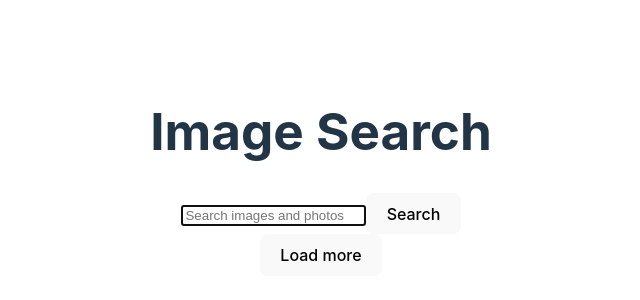
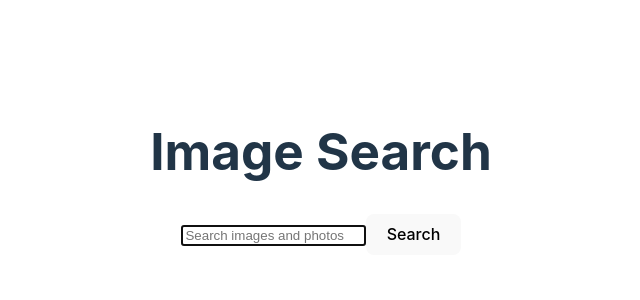
Before and after one commit to MariyaBuzhava/goit-react-hw-04, a React (Vite) app: page / in a window 1280 px wide. Shown: the part 228-528 px from the top of the page, without its empty margins (319-959 px from the left). Built offline with nearby package versions, Linux system fonts and the light colour scheme.

Commit message:
update all

```diff
--- a/package.json
+++ b/package.json
@@ -11,6 +11,7 @@
   },
   "dependencies": {
     "axios": "^1.7.7",
+    "formik": "^2.4.6",
     "react": "^18.3.1",
     "react-dom": "^18.3.1",
     "react-loader-spinner": "^6.1.6"
--- a/src/App.jsx
+++ b/src/App.jsx
@@ -1,9 +1,9 @@
 // import axios from "axios";
-import { useState } from "react";
+import { useState, useEffect } from "react";
 import "./App.css";
 import SearchBar from "./components/SearchBar/SearchBar";
 import ImageGallery from "./components/ImageGallery/ImageGallery";
-import { fetchImagesWithTopic } from "./images-api.js";
+import { fetchImages } from "./services/images-api.js";
 import Loader from "./components/Loader/Loader.jsx";
 import ErrorMessage from "./components/ErrorMessage/ErrorMessage.jsx";
 import LoadMoreBtn from "./components/LoadMoreBtn/LoadMoreBtn.jsx";
@@ -12,73 +12,52 @@ function App() {
   const [images, setImages] = useState([]);
   const [loading, setLoading] = useState(false);
   const [error, setError] = useState(false);
-  const [page, setPage] = useState(0);
+  const [page, setPage] = useState(1);
+  const [query, setQuery] = useState("");
+  const [totalPages, setTotalPages] = useState(0);
 
-  const handleSubmit = async (topic) => {
+  useEffect(() => {
+    if (!query) return;
+    const handleSubmit = async () => {
       try {
         setError(false);
         setLoading(true);
-      const data = await fetchImagesWithTopic(topic, page);
-      setImages((prev) => [...prev, ...data]);
+        const data = await fetchImages(query, page);
+
+        setImages((prev) => [...prev, ...data.results]);
+
+        setTotalPages(data.total_pages);
       } catch {
         setError(true);
       } finally {
         setLoading(false);
       }
     };
-
-  // useEffect(() => {
-  //   const handleSubmit = async (topic) => {
-  //     try {
-  //       // setImages([]);
-  //       setError(false);
-  //       setLoading(true);
-  //       const data = await fetchImagesWithTopic(topic, page);
-  //       setImages((prev) => [...prev, ...data.hits]);
-  //     } catch {
-  //       setError(true);
-  //     } finally {
-  //       setLoading(false);
-  //     }
-  //   };
-  //   handleSubmit();
-  // }, [page]);
+    handleSubmit();
+  }, [query, page]);
 
   const handleChangePage = () => {
     setPage((prev) => prev + 1);
   };
 
+  const handleSetQuery = (topic) => {
+    setQuery(topic);
+    setImages([]);
+    setPage(1);
+  };
+
   return (
     <>
       <h1>Image Search</h1>
-      <SearchBar onSubmit={handleSubmit} />
+      <SearchBar onSubmit={handleSetQuery} />
       {error && <ErrorMessage />}
       {images.length > 0 && <ImageGallery images={images} />}
       {loading && <Loader />}
+      {!loading && page < totalPages && (
         <LoadMoreBtn onClick={handleChangePage} />
+      )}
     </>
   );
 }
 
 export default App;
-
-// axios.get(
-//   "https://api.unsplash.com/photos/?client_id=DANKlgAbccLybPfVyNlkfj3soumKRCnnLisBk1-go5g"
-// );
-
-// render(
-//   <DNA
-//     visible={true}
-//     height="80"
-//     width="80"
-//     ariaLabel="dna-loading"
-//     wrapperStyle={{}}
-//     wrapperClass="dna-wrapper"
-//   />
-// );
-
-// const response = await axios.get(
-//   "https://api.unsplash.com/photos/?client_id=DANKlgAbccLybPfVyNlkfj3soumKRCnnLisBk1-go5g"
-// );
-// console.log(response);
-// setImages(response.data.hits);
--- a/src/components/ImageGallery/ImageGallery.jsx
+++ b/src/components/ImageGallery/ImageGallery.jsx
@@ -3,27 +3,16 @@
 import ImageCard from "../ImageCard/ImageCard.jsx";
 
 const ImageGallery = ({ images }) => {
-  //   if (!images || images.length === 0) {
-  //     return <p>No images found</p>;
-  //   }
+  if (!images || images.length === 0) {
+    return <p>No images found</p>;
+  }
   return (
-    <div>
-      <ul>
-        {images.map((image) => (
-          <ImageCard key={image.id} image={image} />
-        ))}
-      </ul>
-    </div>
+    <ul>
+      {images.map((image) => (
+        <ImageCard key={image.id} image={image} />
+      ))}
+    </ul>
   );
 };
 
 export default ImageGallery;
-
-{
-  /* <img src={image.url.small} alt={image.alt_description} /> */
-}
-{
-  /* <a href={url} target="_blank" rel="noreferrer noopener">
-              {title}
-            </a> */
-}
--- a/src/components/SearchBar/SearchBar.jsx
+++ b/src/components/SearchBar/SearchBar.jsx
@@ -1,31 +1,28 @@
 // import c from './SearchBar.module.css'
 
+import { Field, Form, Formik } from "formik";
+
 const SearchBar = ({ onSubmit }) => {
-  const handleSubmit = (e) => {
-    e.preventDefault();
-    const form = e.target;
-    const topic = form.elements.topic.value;
-    if (form.elements.topic.value.trim() === "") {
-      alert("Please enter search term!");
-      return;
-    }
-    onSubmit(topic);
-    form.reset();
+  const initaialValues = {
+    query: "",
+  };
+  const handleSubmit = (values) => {
+    onSubmit(values.query);
   };
   return (
     <div>
-      <header>
-        <form onSubmit={handleSubmit}>
-          <input
+      <Formik initialValues={initaialValues} onSubmit={handleSubmit}>
+        <Form>
+          <Field
+            name="query"
             type="text"
-            name="topic"
             autoComplete="off"
             autoFocus
             placeholder="Search images and photos"
           />
           <button type="submit">Search</button>
-        </form>
-      </header>
+        </Form>
+      </Formik>
     </div>
   );
 };
--- a/src/images-api.js
+++ b/src/services/images-api.js
@@ -2,16 +2,14 @@ import axios from "axios";
 
 axios.defaults.baseURL = "https://api.unsplash.com";
 
-export const fetchImagesWithTopic = async (topic, page = 1, perPage = 5) => {
+export const fetchImages = async (query, page = 0, perPage = 5) => {
   const response = await axios.get(`/search/photos`, {
     params: {
       client_id: "DANKlgAbccLybPfVyNlkfj3soumKRCnnLisBk1-go5g",
-      query: topic,
+      query: query,
       page: page,
       per_page: perPage,
     },
   });
-  return response.data.results;
+  return response.data;
 };
-
-// /?client_id=DANKlgAbccLybPfVyNlkfj3soumKRCnnLisBk1-go5g=${topic}
```
Also changed, not shown: 1 other file (tests, documents, lock files or other folders). Lines whose indentation alone changed are shown as unchanged.
